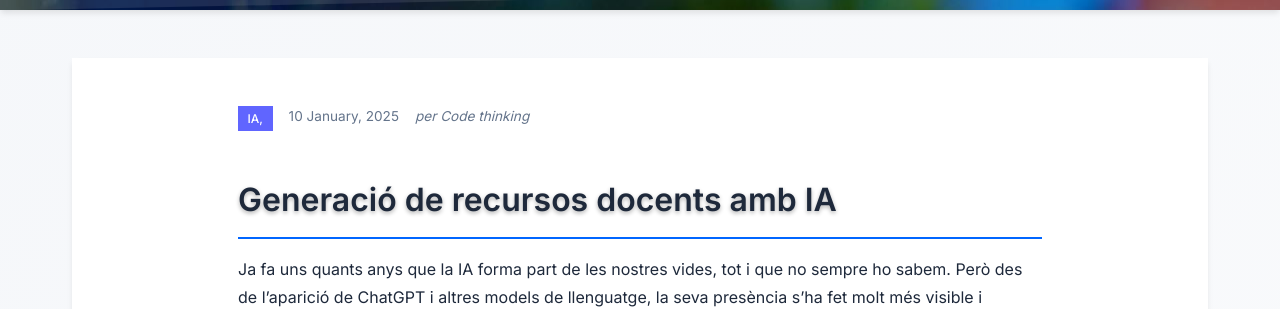
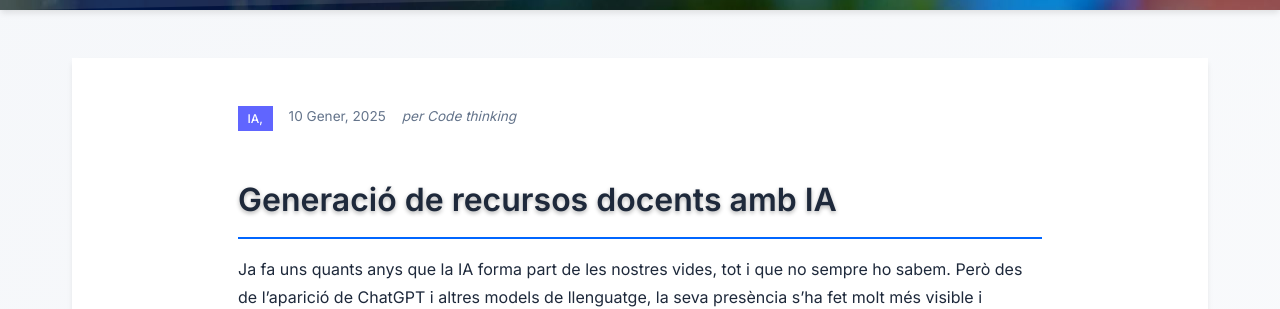
Before and after one commit to raquelalaman/raquelalaman.github.io, a Jekyll site: the page built from _posts/2025-01-10-generacio-recursos-ia.md, in a window 1280 px wide and 900 px high. Shown: the part 170-479 px from the top of the window. Built offline with Jekyll 4.4.1, drawn with Linux system fonts in a browser that asks for light colours; nearby versions of some CDN libraries; part of the change alters nothing that is shown.

Commit message:
Update post.html

```diff
--- a/_layouts/post.html
+++ b/_layouts/post.html
@@ -44,7 +44,7 @@
                 <!-- Metadades del post -->
                 <div class="post-meta">
                     <span class="post-tag">{{ page.category | default: page.tags[0] | default: 'General' }}</span>
-                    <span class="post-date">{{ page.date | date: "%-d %B, %Y" }}</span>
+                    <span class="post-date" data-date="{{ page.date | date: '%Y-%m-%d' }}"></span>
                     {% if page.author %}
                     <span class="post-author">per {{ page.author }}</span>
                     {% endif %}
@@ -90,11 +90,29 @@
     </footer>
 
     <script>
-        // Highlight code blocks
+        // Funció per formatar data en català
+        function formatDateCatalan(dateString) {
+            const date = new Date(dateString);
+            const months = [
+                'Gener', 'Febrer', 'Març', 'Abril', 'Maig', 'Juny',
+                'Juliol', 'Agost', 'Setembre', 'Octubre', 'Novembre', 'Desembre'
+            ];
+
+            return `${date.getDate()} ${months[date.getMonth()]}, ${date.getFullYear()}`;
+        }
+
+        // Funció per amagar blocs
         document.addEventListener('DOMContentLoaded', () => {
+            // Highlight sintaxi
             document.querySelectorAll('pre code').forEach((block) => {
                 hljs.highlightElement(block);
             });
+
+            // Formatar data en català
+            const dateElement = document.querySelector('.post-date');
+            if (dateElement && dateElement.dataset.date) {
+                dateElement.textContent = formatDateCatalan(dateElement.dataset.date);
+            }
         });
     </script>
 </body>
```
